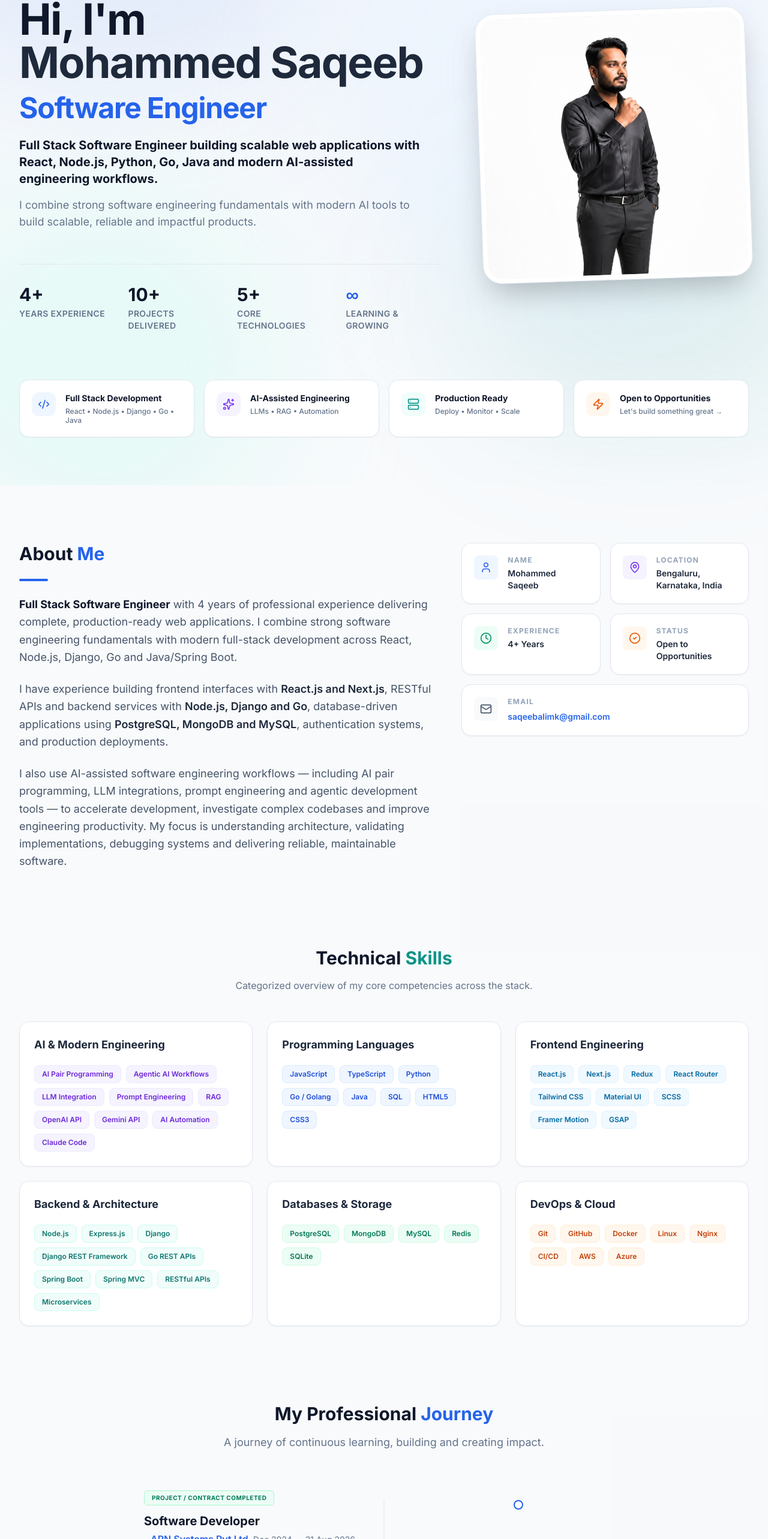
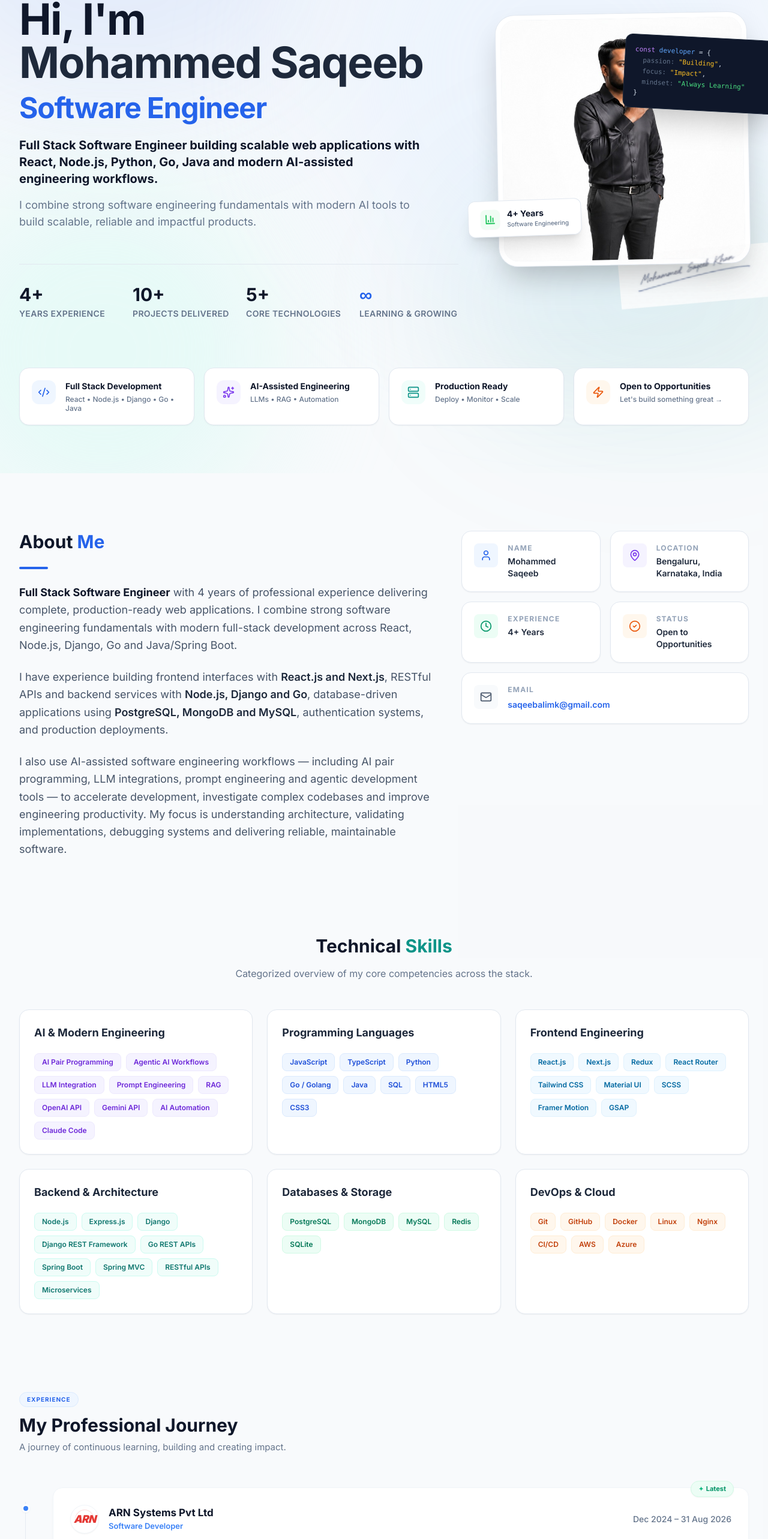
Before and after one commit to saqeebalimk/New-portfolio, a Next.js app: page / in a window 1280 px wide. Shown: the part 182-2748 px from the top of the page at 60% size. Built offline with nearby package versions, Linux system fonts and the light colour scheme.

Commit message:
UI design revisions based on final mockups (timeline, signature, widgets, logo)

```diff
--- a/components/layout/Navbar.tsx
+++ b/components/layout/Navbar.tsx
@@ -41,7 +41,7 @@ export function Navbar() {
 
                     {/* Brand Logo */}
                     <Link href="/" className="text-2xl font-bold text-slate-900 tracking-tight">
-                        Saqeeb<span className="text-primary">.dev</span>
+                        Mohammed<span className="text-primary">.dev</span>
                     </Link>
 
                     {/* Desktop Navigation Links */}
--- a/components/sections/AIEngineering.tsx
+++ b/components/sections/AIEngineering.tsx
@@ -98,7 +98,7 @@ export function AIEngineering() {
                     viewport={{ once: true }}
                     className="mt-16 text-center"
                 >
-                    <div className="inline-block px-6 py-4 rounded-2xl bg-white border border-slate-200 shadow-sm text-slate-600 text-sm max-w-3xl leading-relaxed">
+                    <div className="inline-block px-6 py-4 rounded-2xl bg-blue-50/80 border border-blue-200 shadow-sm text-slate-700 text-sm max-w-3xl leading-relaxed relative">
                         <strong className="text-slate-900 font-bold mr-1">My Approach:</strong>
                         I use these tools to move faster, understand unfamiliar systems, investigate bugs, and handle repetitive work — so I can focus pure engineering effort on robust architecture, complex problem-solving, and delivering reliable software.
                     </div>
--- a/components/sections/About.tsx
+++ b/components/sections/About.tsx
@@ -41,29 +41,36 @@ const experiences = [
     {
         company: "ARN Systems Pvt Ltd",
         role: "Software Developer",
-        period: "Dec 2024 — 31 Aug 2026",
-        statusBadge: "PROJECT / CONTRACT COMPLETED",
+        period: "Dec 2024 – 31 Aug 2026",
+        isLatest: true,
+        logoContent: (
+            <div className="flex items-center justify-center font-black italic text-[#E53935] tracking-tighter text-[1.1rem] leading-none w-full h-full relative">
+                <span className="z-10">ARN</span>
+                <div className="absolute top-1/2 left-1/2 transform -translate-x-1/2 -translate-y-1/2 w-8 h-8 rounded-full border-t border-l border-red-500 rotate-45 opacity-20"></div>
+            </div>
+        ),
         description: [
-            "Architected and delivered JYNM — a full-stack automotive salvage marketplace (React + Vite + Django + PostgreSQL + Redis) deployed on Linux/Nginx with Gunicorn, serving lead generation for vendors across multiple locations.",
-            "Engineered a technical SEO strategy including 301 redirect architecture, canonical URLs, and structured data markup, improving organic search visibility for automotive salvage queries.",
-            "Built AHA Technologies — an AI-powered service platform integrating OpenAI APIs and WhatsApp Business for electronics diagnosis workflows and conversational lead capture.",
-            "Used AI pair-programming and agentic development workflows as part of day-to-day engineering — applying prompt engineering and context management across large codebases.",
-            "Managed production DevOps on Linux/Nginx with Docker: VPS provisioning, deployment pipelines, and production environment stability.",
-            "Worked across legacy system integration and modern service architecture, using AI-assisted codebase analysis to understand and refactor existing systems.",
+            "Worked on full-stack development using React.js, Python, Go and PostgreSQL.",
+            "Leveraged AI-assisted development workflows for faster delivery and code optimization.",
+            "Integrated modern services with existing enterprise architecture.",
+            "Contributed to scalable, production-ready applications.",
         ],
     },
     {
         company: "SevenChats Private Limited",
-        role: "Software Developer / Front End Developer",
+        role: "Software Developer (Front End)",
         period: "Oct 2022 – Nov 2024",
-        statusBadge: null,
+        isLatest: false,
+        logoContent: (
+            <div className="flex items-center justify-center font-black text-[1.4rem] leading-none w-full h-full">
+                <span className="text-black">7</span><span className="text-[#00BCD4]">C</span>
+            </div>
+        ),
         description: [
-            "Developed and maintained core product features for a social networking and real-time chat platform serving an active user base.",
-            "Built and managed reusable React component libraries with Redux for application state, improving consistency and maintainability across the product.",
-            "Integrated RESTful APIs and implemented JWT-based authentication and user session management.",
-            "Worked on real-time communication features using WebSocket-based architecture (Socket.io).",
-            "Contributed to UI performance improvements, responsive design implementation, and reduction of unnecessary re-renders.",
-            "Delivered production-ready features consistently in an Agile cross-functional team environment across multiple release cycles.",
+            "Developed high-performance web applications using React.js and Redux.",
+            "Integrated LLM/AI features for real-time chatbot and messaging functionality.",
+            "Managed state, API integrations and performance optimizations.",
+            "Automated testing and deployment workflows.",
         ],
     },
 ];
@@ -175,65 +182,65 @@ export function About() {
                     </div>
                 </motion.div>
 
-                {/* Experience Section — Redesigned Timeline */}
+                {/* Experience Section — Left-Aligned Styled Timeline */}
                 <motion.div id="experience" className="scroll-mt-24">
-                    <div className="text-center mb-16">
-                        <h3 className="text-3xl font-bold text-slate-900 mb-4">My Professional <span className="text-primary">Journey</span></h3>
-                        <p className="text-slate-500 max-w-2xl mx-auto text-lg">A journey of continuous learning, building and creating impact.</p>
+                    <div className="mb-12 text-left">
+                        <div className="inline-block px-3 py-1 bg-blue-50 text-blue-600 font-bold text-[10px] uppercase tracking-widest rounded-full mb-3 border border-blue-100">
+                            EXPERIENCE
+                        </div>
+                        <h3 className="text-3xl font-bold text-slate-900 mb-2">My Professional Journey</h3>
+                        <p className="text-slate-500 max-w-2xl text-[15px]">A journey of continuous learning, building and creating impact.</p>
                     </div>
 
-                    <div className="relative max-w-4xl mx-auto pb-10">
-                        {/* Elegant Vertical Line */}
-                        <div className="absolute left-8 md:left-1/2 top-4 bottom-0 w-px bg-slate-200 transform md:-translate-x-1/2 z-0"></div>
+                    <div className="relative pb-10 ml-2 sm:ml-0">
+                        {/* Continuous Vertical Line */}
+                        <div className="absolute left-2.5 top-8 bottom-0 w-px bg-slate-200/80 z-0"></div>
 
-                        <div className="space-y-16">
+                        <div className="space-y-8">
                             {experiences.map((exp, index) => (
                                 <motion.div
                                     key={index}
-                                    initial={{ opacity: 0, y: 20 }}
-                                    whileInView={{ opacity: 1, y: 0 }}
+                                    initial={{ opacity: 0, x: -20 }}
+                                    whileInView={{ opacity: 1, x: 0 }}
                                     viewport={{ once: true }}
                                     transition={{ duration: 0.5, delay: index * 0.15 }}
-                                    className={`relative flex flex-col md:flex-row items-start ${index % 2 === 0 ? "md:flex-row-reverse" : ""}`}
+                                    className="relative pl-12 sm:pl-14 pt-2 group"
                                 >
                                     {/* Timeline Node */}
-                                    <div className="absolute md:relative left-8 md:left-auto md:w-1/2 flex justify-center z-10 transform -translate-x-1/2 md:translate-x-0 mt-[1.125rem]">
-                                        <div className="w-4 h-4 bg-white border-2 border-primary rounded-full shadow-[0_0_0_4px_rgba(255,255,255,1)] md:shadow-none"></div>
-                                    </div>
+                                    <div className="absolute left-1 top-9 w-3.5 h-3.5 bg-blue-500 rounded-full border-[3px] border-white shadow-sm z-10 group-hover:scale-125 transition-transform duration-300" />
 
-                                    {/* Content Wrapping Area */}
-                                    <div className="w-full md:w-1/2 pl-16 md:pl-0">
-                                        <div className={`md:px-12 ${index % 2 === 0 ? "md:text-left" : "md:text-right"}`}>
-
-                                            {/* Job Header */}
-                                            <div className="mb-4">
-                                                {exp.statusBadge && (
-                                                    <div className={`inline-block px-3 py-1 mb-3 text-[10px] font-bold tracking-wider rounded-md uppercase bg-emerald-50 text-emerald-700 border border-emerald-200 ${index % 2 !== 0 && "md:float-right"} clear-both`}>
-                                                        {exp.statusBadge}
+                                    {/* White Experience Card */}
+                                    <div className="relative bg-white rounded-[1rem] border border-slate-100 p-6 sm:p-7 shadow-[0_2px_10px_-4px_rgba(0,0,0,0.05)] hover:shadow-[0_4px_20px_-4px_rgba(0,0,0,0.08)] transition-all duration-300">
+                                        {exp.isLatest && (
+                                            <div className="absolute -top-3 right-6 bg-emerald-50 text-emerald-600 px-3 py-1 rounded-full text-[11px] font-bold flex items-center gap-1 border border-emerald-100 shadow-sm">
+                                                <span className="text-emerald-500 text-[10px]">✦</span> Latest
                                             </div>
                                         )}
-                                                <h4 className="text-xl font-bold text-slate-900 mb-1">{exp.role}</h4>
-                                                <div className="flex flex-col md:flex-row items-baseline gap-2 mb-2 justify-start md:justify-end">
-                                                    <p className={`font-semibold text-primary ${index % 2 === 0 && "md:order-1"}`}>{exp.company}</p>
-                                                    <span className={`text-sm text-slate-500 flex items-center gap-1 ${index % 2 === 0 && "md:order-2"}`}>
-                                                        <Calendar size={14} className="md:hidden" />
+
+                                        <div className="flex flex-col sm:flex-row sm:items-center justify-between mb-5 gap-4">
+                                            <div className="flex items-center gap-4">
+                                                {/* Logo Emulator */}
+                                                <div className="w-12 h-12 rounded-full border border-slate-100 shadow-sm flex items-center justify-center bg-white flex-shrink-0 overflow-hidden">
+                                                    {exp.logoContent}
+                                                </div>
+                                                <div>
+                                                    <h4 className="text-[17px] font-bold text-slate-900 leading-tight mb-0.5">{exp.company}</h4>
+                                                    <p className="text-blue-500 font-semibold text-[13px]">{exp.role}</p>
+                                                </div>
+                                            </div>
+                                            <div className="text-sm font-medium text-slate-500 self-start sm:self-center">
                                                 {exp.period}
-                                                    </span>
                                             </div>
                                         </div>
 
-                                            {/* White Experience Card */}
-                                            <Card className="!p-6 bg-white border border-slate-100 shadow-sm hover:shadow-md text-left mt-4 text-slate-600">
-                                                <ul className="space-y-3">
+                                        <ul className="space-y-2 mt-4 sm:pl-[4rem]">
                                             {exp.description.map((item, i) => (
-                                                        <li key={i} className="flex items-start gap-3 text-sm">
-                                                            <div className="w-1.5 h-1.5 rounded-full bg-slate-300 mt-1.5 flex-shrink-0" />
+                                                <li key={i} className="flex items-start gap-3 text-[14px] text-slate-600 hover:text-slate-800 transition-colors">
+                                                    <div className="w-1 h-1 rounded-full bg-slate-400 mt-2.5 flex-shrink-0" />
                                                     <span className="leading-relaxed">{item}</span>
                                                 </li>
                                             ))}
                                         </ul>
-                                            </Card>
-                                        </div>
                                     </div>
                                 </motion.div>
                             ))}
--- a/components/sections/Hero.tsx
+++ b/components/sections/Hero.tsx
@@ -80,9 +80,9 @@ export function Hero() {
                         initial={{ opacity: 0, scale: 0.95 }}
                         animate={{ opacity: 1, scale: 1 }}
                         transition={{ duration: 0.6, delay: 0.2 }}
-                        className="hidden lg:flex flex-col items-end flex-shrink-0 w-full max-w-[450px]"
+                        className="hidden lg:flex flex-col items-end flex-shrink-0 w-full max-w-[420px] relative"
                     >
-                        <div className="w-full relative shadow-2xl rounded-[2rem] bg-white border border-slate-200 p-2 transform lg:-rotate-2 hover:rotate-0 transition-transform duration-500 overflow-hidden">
+                        <div className="w-full relative shadow-2xl rounded-[2rem] bg-white border border-slate-200 p-2 transform lg:-rotate-1 hover:rotate-0 transition-transform duration-500 overflow-hidden">
                             <div className="relative w-full aspect-square rounded-[1.5rem] overflow-hidden bg-slate-100 shadow-inner">
                                 <img
                                     src="/profile.jpg"
@@ -90,6 +90,37 @@ export function Hero() {
                                     className="w-full h-full object-cover object-top"
                                 />
                             </div>
+                        </div>
+
+                        {/* Floating Code Widget */}
+                        <div className="absolute top-10 -right-12 z-20 shadow-2xl rounded-xl bg-slate-900 border border-slate-800 p-4 transform rotate-3 hover:-rotate-1 transition-transform duration-500 hidden xl:block w-64">
+                            <div className="font-mono text-[11px] leading-relaxed text-slate-300">
+                                <span className="text-purple-400">const</span> <span className="text-blue-400">developer</span> = {'{'}
+                                <br />
+                                &nbsp;&nbsp;<span className="text-slate-500">passion:</span> <span className="text-amber-400">&quot;Building&quot;</span>,
+                                <br />
+                                &nbsp;&nbsp;<span className="text-slate-500">focus:</span> <span className="text-amber-400">&quot;Impact&quot;</span>,
+                                <br />
+                                &nbsp;&nbsp;<span className="text-slate-500">mindset:</span> <span className="text-green-400">&quot;Always Learning&quot;</span>
+                                <br />
+                                {'}'}
+                            </div>
+                        </div>
+
+                        {/* Floating Stats Widget */}
+                        <div className="absolute bottom-12 -left-12 z-20 shadow-xl rounded-xl bg-white border border-slate-200 p-3 px-5 flex items-center gap-3 transform -rotate-2 hover:rotate-1 transition-transform duration-500 hidden xl:flex">
+                            <div className="w-8 h-8 rounded-lg bg-green-50 flex items-center justify-center text-green-500 shadow-sm">
+                                <svg width="18" height="18" viewBox="0 0 24 24" fill="none" stroke="currentColor" strokeWidth="2.5" strokeLinecap="round" strokeLinejoin="round"><path d="M3 3v18h18"/><path d="M18 17V9"/><path d="M13 17V5"/><path d="M8 17v-3"/></svg>
+                            </div>
+                            <div>
+                                <p className="text-sm font-bold text-slate-900">4+ Years</p>
+                                <p className="text-[10px] text-slate-500 font-medium">Software Engineering</p>
+                            </div>
+                        </div>
+
+                        {/* Signature Element */}
+                        <div className="absolute -bottom-16 -right-10 z-20 transform -rotate-[5deg] w-64 opacity-80 mix-blend-multiply">
+                            <img src="/signature.png" alt="Signature" className="w-full h-auto" />
                         </div>
                     </motion.div>
                 </div>
```
Also changed, not shown: public/signature.png (added). Lines whose indentation alone changed are shown as unchanged.
